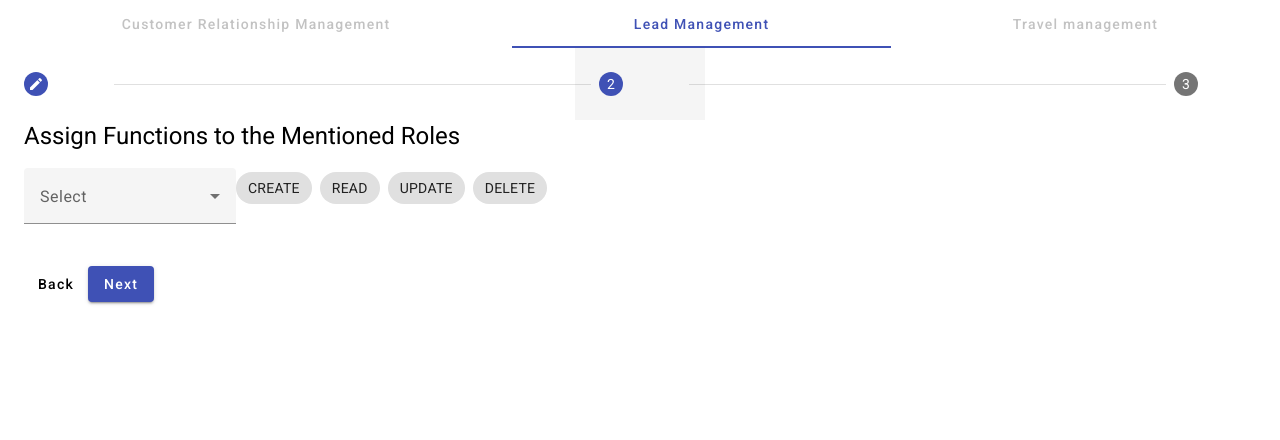
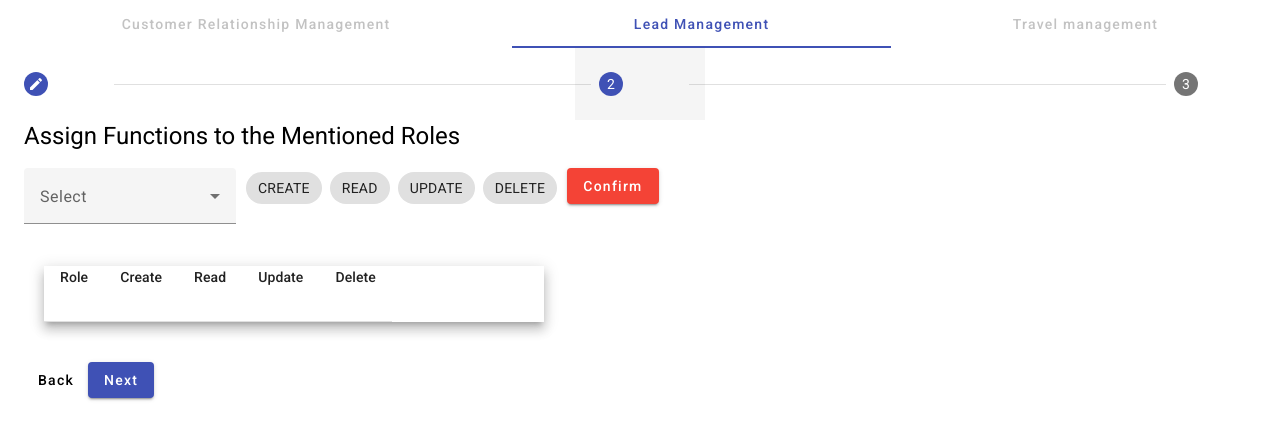
Before and after one commit to AnsukSinhaRoy/Synchro-SPHERE-public, an Angular app: page / in a window 1280 px wide. Both pictures are taken after a click on the button "Next". Shown: the top 440 px of the page. Built offline with nearby package versions, Linux system fonts and the light colour scheme.

Commit message:
Complete Assign Functions component

```diff
--- a/src/app/lead-management-config/lead-management-config.component.css
+++ b/src/app/lead-management-config/lead-management-config.component.css
@@ -0,0 +1,3 @@
+.mat-row, .mat-header-row {
+    height: 48px;
+  }
--- a/src/app/lead-management-config/lead-management-config.component.html
+++ b/src/app/lead-management-config/lead-management-config.component.html
@@ -26,22 +26,62 @@
   </mat-step>
   <mat-step>
     <h1>Assign Functions to the Mentioned Roles</h1>
-    <div style="display: flex;">
+    <div style="display: flex; gap: 10px">
       <mat-form-field>
         <mat-label>Select</mat-label>
-        <mat-select>
+        <mat-select [(value)]="selectedRole">
           @for (role of roles; track role) {
             <mat-option [value]="role.name">{{role.name}}</mat-option>
           }
         </mat-select>
       </mat-form-field>
-      <mat-chip-listbox aria-label="Fish selection" multiple>
+      <mat-chip-listbox aria-label="Function selection" multiple [(ngModel)]="selectedFunctions">
         <mat-chip-option>CREATE</mat-chip-option>
         <mat-chip-option>READ</mat-chip-option>
         <mat-chip-option>UPDATE</mat-chip-option>
         <mat-chip-option>DELETE</mat-chip-option>
       </mat-chip-listbox>
+      <button mat-raised-button color="warn" (click)="confirm()">Confirm</button>
     </div>
+    <div style="width: 500px; margin: 20px;">
+      <mat-table [dataSource]="permissions" class="mat-elevation-z8">
+      <!-- Role Column -->
+      <ng-container matColumnDef="role">
+        <th mat-header-cell *matHeaderCellDef> Role </th>
+        <td mat-cell *matCellDef="let element"> {{element.role}} </td>
+      </ng-container>
+
+      <!-- Create Column -->
+      <ng-container matColumnDef="create">
+        <th mat-header-cell *matHeaderCellDef> Create </th>
+        <td mat-cell *matCellDef="let element"> {{element.functions.includes('CREATE') ? 'YES' : 'NO'}} </td>
+      </ng-container>
+
+      <!-- Read Column -->
+      <ng-container matColumnDef="read">
+        <th mat-header-cell *matHeaderCellDef> Read </th>
+        <td mat-cell *matCellDef="let element"> {{element.functions.includes('READ') ? 'YES' : 'NO'}} </td>
+      </ng-container>
+
+      <!-- Update Column -->
+      <ng-container matColumnDef="update">
+        <th mat-header-cell *matHeaderCellDef> Update </th>
+        <td mat-cell *matCellDef="let element"> {{element.functions.includes('UPDATE') ? 'YES' : 'NO'}} </td>
+      </ng-container>
+
+      <!-- Delete Column -->
+      <ng-container matColumnDef="delete">
+        <th mat-header-cell *matHeaderCellDef> Delete </th>
+        <td mat-cell *matCellDef="let element"> {{element.functions.includes('DELETE') ? 'YES' : 'NO'}} </td>
+      </ng-container>
+
+      <tr mat-header-row *matHeaderRowDef="displayedColumns"></tr>
+      <tr mat-row *matRowDef="let row; columns: displayedColumns;"></tr>
+    </mat-table>
+    </div>
+
+
+
 
     <div>
       <br>
--- a/src/app/lead-management-config/lead-management-config.component.ts
+++ b/src/app/lead-management-config/lead-management-config.component.ts
@@ -1,15 +1,17 @@
 import {MatStepperModule} from '@angular/material/stepper';
 import {FormBuilder, Validators, FormsModule, ReactiveFormsModule} from '@angular/forms';
 import {COMMA, ENTER} from '@angular/cdk/keycodes';
+import {MatTable, MatTableModule} from '@angular/material/table';
 import {MatInputModule} from '@angular/material/input';
 import {MatFormFieldModule} from '@angular/material/form-field';
 import {MatButtonModule} from '@angular/material/button';
-import {Component, inject} from '@angular/core';
+import {Component, ViewChild, inject} from '@angular/core';
 import {MatChipEditedEvent, MatChipInputEvent, MatChipsModule} from '@angular/material/chips';
 import {MatIconModule} from '@angular/material/icon';
 import {LiveAnnouncer} from '@angular/cdk/a11y';
 import {MatButtonToggleModule} from '@angular/material/button-toggle';
 import {MatSelectModule} from '@angular/material/select';
+import { ChangeDetectorRef } from '@angular/core';
 
 export interface Roles {
   name: string;
@@ -29,16 +31,19 @@ export interface Roles {
      MatIconModule,
      MatButtonModule,
      MatSelectModule,
+     MatTableModule,
      MatButtonToggleModule],
   templateUrl: './lead-management-config.component.html',
   styleUrl: './lead-management-config.component.css'
 })
 export class LeadManagementConfigComponent {
+  @ViewChild(MatTable) table!: MatTable<any>;
+
+  constructor(private changeDetectorRefs: ChangeDetectorRef) {}
  //ASSIGN ROLES
  addOnBlur = true;
   readonly separatorKeysCodes = [ENTER, COMMA] as const;
   roles: Roles[] = [{name: 'Salesman'}, {name: 'BPO'}, {name: 'Sales Manager'}];
-
   announcer = inject(LiveAnnouncer);
 
   add(event: MatChipInputEvent): void {
@@ -71,4 +76,48 @@ export class LeadManagementConfigComponent {
     }
   }
   //ASSIGN ROLES
+  //ASSIGN FUNCTIONS
+  displayedColumns: string[] = ['role', 'create', 'read', 'update', 'delete'];
+  _selectedRole: string = "";
+  selectedFunctions: string[] = [];
+  permissions: {role: string, functions: string[]}[] = [];
+
+  confirm() {
+    // Find the index of the role in the permissions array
+    if(this.selectedRole){const index = this.permissions.findIndex(permission => permission.role === this.selectedRole);
+
+      if (index >= 0) {
+        // If the role already exists in the permissions array, update its functions
+        this.permissions[index].functions = this.selectedFunctions;
+      } else {
+        // If the role does not exist in the permissions array, add a new entry
+        this.permissions.push({role: this.selectedRole, functions: this.selectedFunctions});
+      }
+
+      this.selectedRole = '';
+      this.selectedFunctions = [];
+
+      // Detect changes and refresh table
+      this.changeDetectorRefs.detectChanges();
+      this.table.renderRows();}
+    else {console.log("NO ROLE IS SELECTED")}
+  }
+  set selectedRole(value: string) {
+    this._selectedRole = value;
+
+    // Find the permissions for the selected role
+    const permission = this.permissions.find(permission => permission.role === value);
+
+    if (permission) {
+      // If permissions for the selected role exist, set selectedFunctions to its functions
+      this.selectedFunctions = permission.functions;
+    } else {
+      // If permissions for the selected role do not exist, clear selectedFunctions
+      this.selectedFunctions = [];
+    }
+  }
+  get selectedRole(): string {
+    return this._selectedRole;
+  }
+
 }
```
